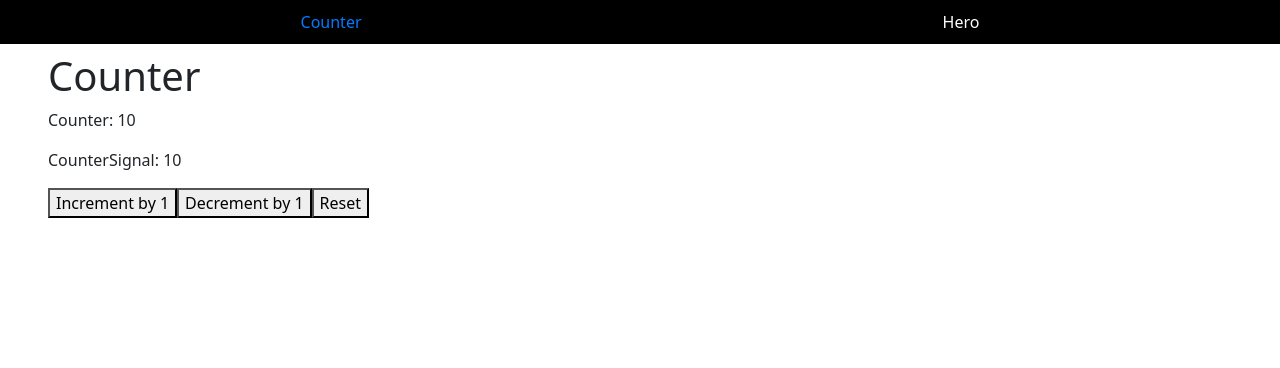
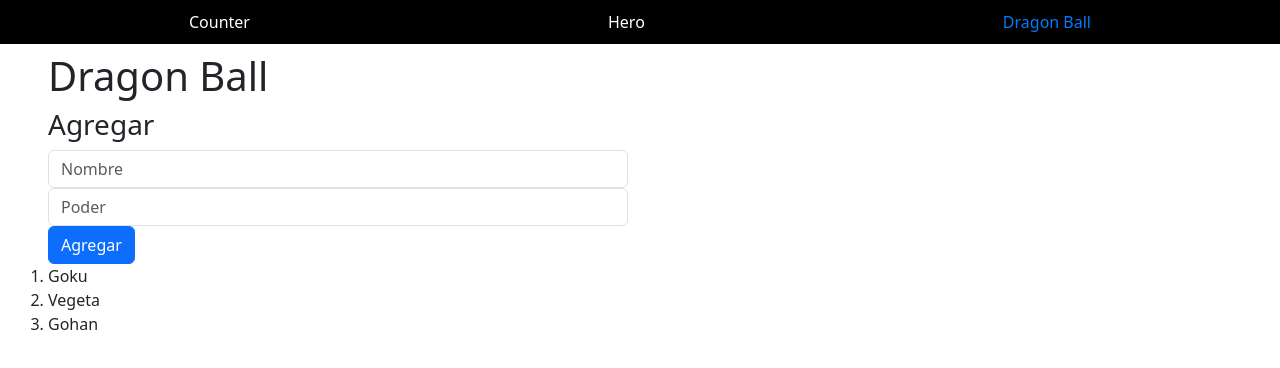
Before and after one commit to Nicolas0611/bases-angular, an Angular app: page /dragonball in a window 1280 px wide. Before the commit this address led to /counter. Shown: the top 368 px of the page. Built offline with nearby package versions, Linux system fonts and the light colour scheme.

Commit message:
Add DragonballComponent and update routing; enhance navbar with Dragon Ball link

```diff
--- a/src/app/app.routes.ts
+++ b/src/app/app.routes.ts
@@ -1,6 +1,7 @@
 import { Routes } from '@angular/router';
 import { CounterComponent } from './pages/counter/counter.component';
 import { HeroComponent } from './pages/hero/hero.component';
+import { DragonballComponent } from './pages/dragonball/dragonball.component';
 
 export const routes: Routes = [
   {
@@ -12,6 +13,10 @@
     component: HeroComponent,
   },
   {
+    path: 'dragonball',
+    component: DragonballComponent,
+  },
+  {
     path: '**',
     redirectTo: 'counter',
   },
--- a/src/app/components/shared/navbar/navbar.html
+++ b/src/app/components/shared/navbar/navbar.html
@@ -5,4 +5,7 @@
   <a routerLink="/hero" routerLinkActive="active" [routerLinkActiveOptions]="{ exact: true }"
     >Hero</a
   >
+  <a routerLink="/dragonball" routerLinkActive="active" [routerLinkActiveOptions]="{ exact: true }"
+    >Dragon Ball</a
+  >
 </nav>
--- /dev/null
+++ b/src/app/pages/dragonball/dragonball.component.ts
@@ -0,0 +1,6 @@
+import { Component } from '@angular/core';
+
+@Component({
+  templateUrl: './dragonball.template.html',
+})
+export class DragonballComponent {}
--- /dev/null
+++ b/src/app/pages/dragonball/dragonball.template.html
@@ -0,0 +1,22 @@
+<h1>Dragon Ball</h1>
+
+<section>
+  <div class="row">
+    <div class="col-12 col-sm-6">
+      <h3>Agregar</h3>
+
+      <input type="text" class="form-control" placeholder="Nombre" />
+      <input type="number" class="form-control" placeholder="Poder" />
+
+      <button class="btn btn-primary">Agregar</button>
+    </div>
+
+    <div class="row">
+      <ol>
+        <li>Goku</li>
+        <li>Vegeta</li>
+        <li>Gohan</li>
+      </ol>
+    </div>
+  </div>
+</section>
```
